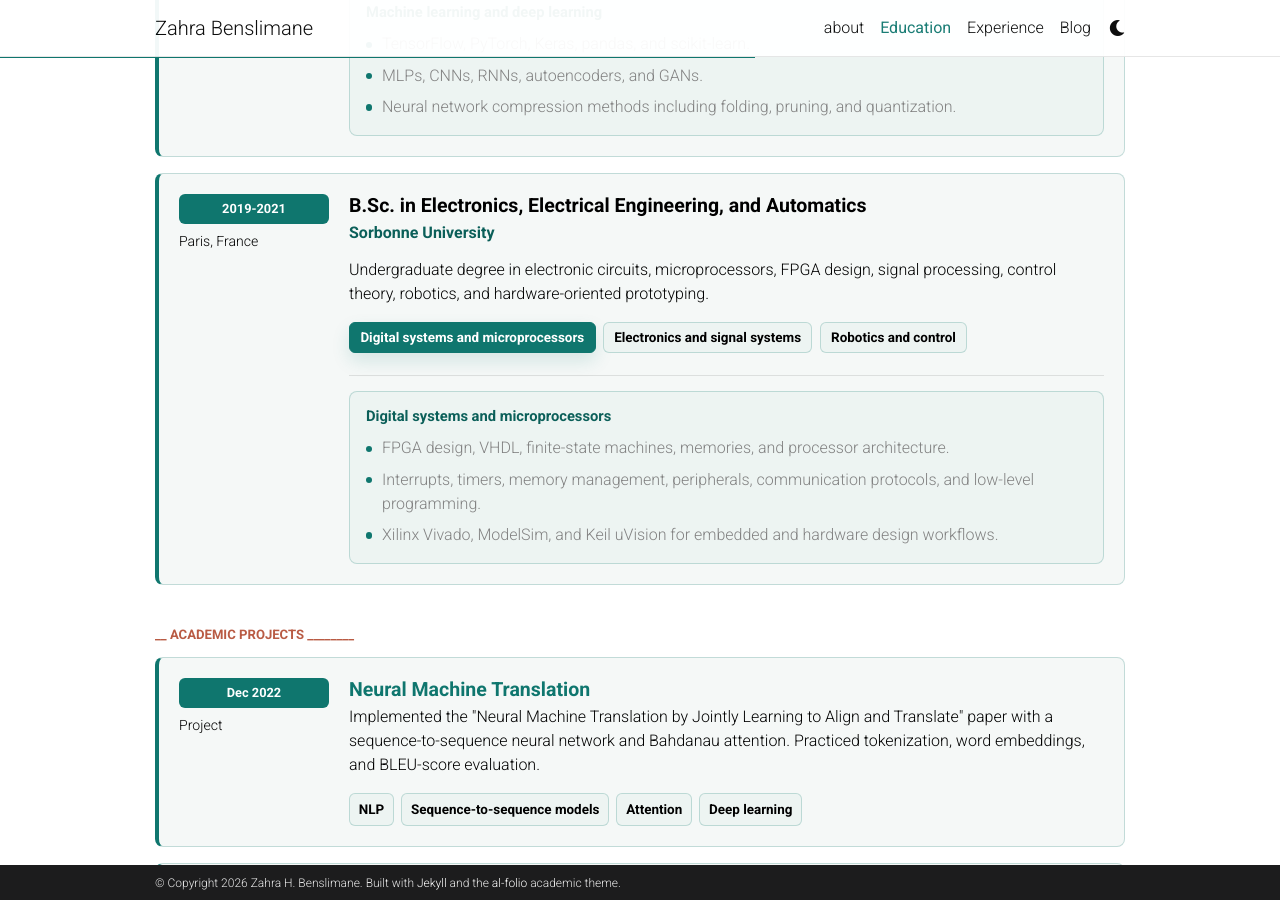
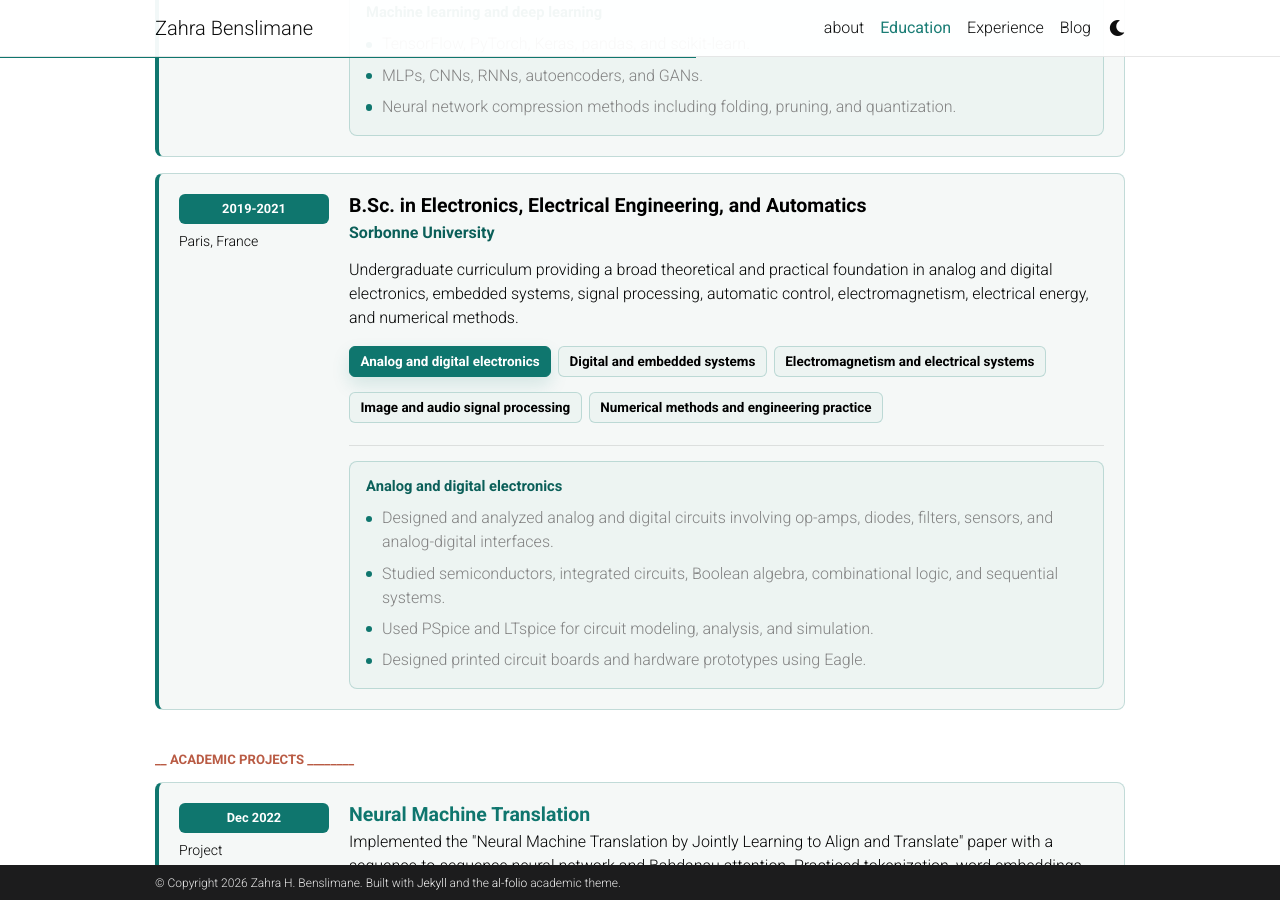
Before and after one commit to ZahraBenslimane/Portfolio, a Jekyll site: the page built from _pages/education.md, in a window 1280 px wide and 900 px high, scrolled down 871 px. Built offline with Jekyll 4.4.1, drawn with Linux system fonts in a browser that asks for light colours; comment, search, counter and statistics services are not loaded; a style sheet for code colours, icons or effects is not loaded.

Commit message:
new version layout

```diff
--- a/_data/education.yml
+++ b/_data/education.yml
@@ -54,21 +54,39 @@
   location: Paris, France
   period: 2019-2021
   summary: >
-    Undergraduate degree in electronic circuits, microprocessors, FPGA design,
-    signal processing, control theory, robotics, and hardware-oriented prototyping.
+    Undergraduate curriculum providing a broad theoretical and practical
+    foundation in analog and digital electronics, embedded systems, signal processing,
+    automatic control, electromagnetism, electrical energy, and numerical methods.
   details:
-    - title: Digital systems and microprocessors
+
+    - title: Analog and digital electronics
       items:
-        - FPGA design, VHDL, finite-state machines, memories, and processor architecture.
-        - Interrupts, timers, memory management, peripherals, communication protocols, and low-level programming.
-        - Xilinx Vivado, ModelSim, and Keil uVision for embedded and hardware design workflows.
-    - title: Electronics and signal systems
+        - Designed and analyzed analog and digital circuits involving op-amps, diodes, filters, sensors, and analog-digital interfaces.
+        - Studied semiconductors, integrated circuits, Boolean algebra, combinational logic, and sequential systems.
+        - Used PSpice and LTspice for circuit modeling, analysis, and simulation.
+        - Designed printed circuit boards and hardware prototypes using Eagle.
+    - title: Digital and embedded systems
       items:
-        - Analog circuits, digital logic, op-amps, semiconductors, Boolean algebra, and integrated circuits.
-        - Signal processing, electromagnetism, wave propagation, and antenna radiation.
-        - Circuit design and simulation with PSpice, LTspice, Eagle, and 4NEC2.
-    - title: Robotics and control
+        - Designed FPGA-based systems in VHDL, including finite-state machines, memories, arithmetic components, and processor-oriented architectures.
+        - Performed simulation, synthesis, and hardware validation using Xilinx Vivado and ModelSim.
+        - Programmed microcontrollers in C and C++, working with interrupts, timers, memory, peripherals, and communication interfaces.
+        - Used Keil uVision for embedded software development and debugging.
+    - title: Electromagnetism and electrical systems
       items:
-        - Robot trajectory planning and mathematical modeling of physical systems.
-        - PID tuning with Simulink.
-        - Lab work with oscilloscopes, multimeters, AC/DC power sources, soldering, and wiring.
+        - Covered electrostatics, magnetism, electromagnetic propagation, wave behavior, and antenna radiation.
+        - Studied electrical energy sources, actuators, sensors, and electromechanical systems.
+        - Used 4NEC2 for antenna modeling and electromagnetic analysis.
+    - title: Image and audio signal processing
+      items:
+        - Studied complete image and audio acquisition chains, from cameras and microphones to digital processing and signal reproduction.
+        - Applied image-processing techniques including grayscale and color representation, histograms, contrast enhancement, denoising, edge detection, and mathematical morphology.
+        - Studied optical systems, CCD and CMOS sensors, image formation, acquisition parameters, and sensor noise.
+        - Explored acoustics and psychoacoustics, microphone characteristics, sampling, quantization, aliasing, and signal-to-noise ratio.
+        - Applied Fourier analysis, spectrograms, digital filtering, and audio effects using MATLAB and Simulink.
+        - Developed a real-time audio acquisition, processing, and reproduction pipeline.
+    - title: Numerical methods and engineering practice
+      items:
+        - Applied numerical methods with MATLAB and Python to solve engineering and physical-system problems.
+        - Used oscilloscopes, multimeters, signal generators, and AC/DC power supplies for circuit testing and characterization.
+        - Developed practical skills in soldering, wiring, prototyping, debugging, and technical documentation.
+        - Completed hands-on electronic projects involving specification, modeling, simulation, implementation, and experimental validation.
```
